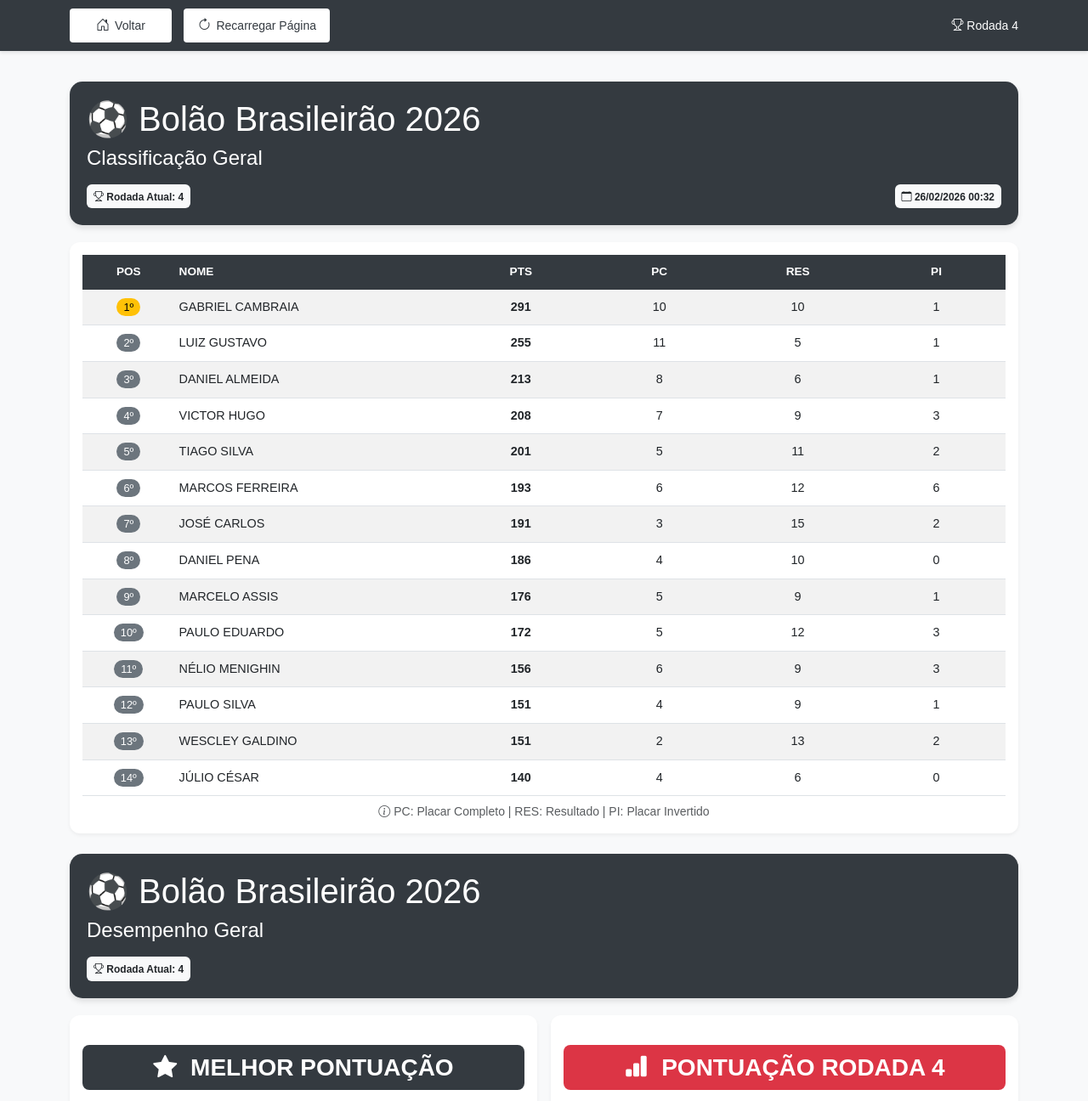
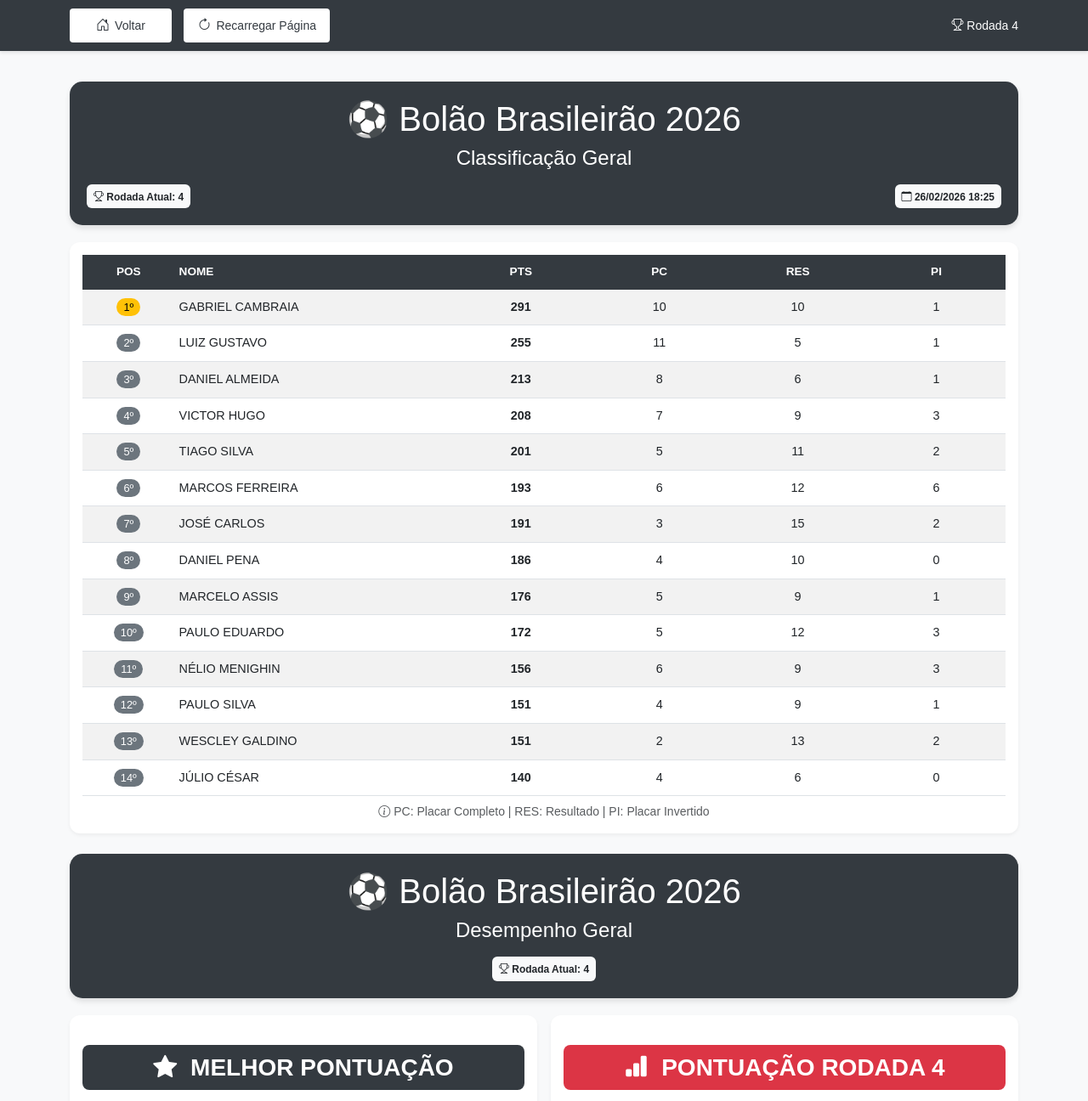
Before and after one commit to marcosfajunior/bolao-app, a plain HTML site: page classificacao.html in a window 1280 px wide. Shown: the top 1296 px of the page at 85% size. Drawn offline with nearby package versions, Linux system fonts and the light colour scheme.

Commit message:
classificacao.html

```diff
--- a/classificacao.html
+++ b/classificacao.html
@@ -198,7 +198,7 @@
 
     <div class="container py-3">
         <!-- PÁGINA 1: CLASSIFICAÇÃO GERAL -->
-        <div class="header-card">
+        <div class="text-center header-card">
             <h1 class="mb-2">⚽ Bolão Brasileirão 2026</h1>
             <h2 class="h4 mb-3">Classificação Geral</h2>
             <div class="d-flex flex-wrap justify-content-between align-items-center">
@@ -206,7 +206,7 @@
                     <i class="bi bi-trophy"></i> Rodada Atual: 4
                 </span>
                 <span class="badge bg-light text-dark p-2">
-                    <i class="bi bi-calendar"></i> 26/02/2026 00:32
+                    <i class="bi bi-calendar"></i> 26/02/2026 18:25
                 </span>
             </div>
         </div>
@@ -331,7 +331,7 @@
         </div>
 
         <!-- PÁGINA 2: DESEMPENHO GERAL -->
-        <div class="header-card mt-4">
+        <div class="text-center header-card mt-4">
             <h1 class="mb-2">⚽ Bolão Brasileirão 2026</h1>
             <h2 class="h4 mb-3">Desempenho Geral</h2>
             <span class="badge bg-light text-dark p-2">
```
